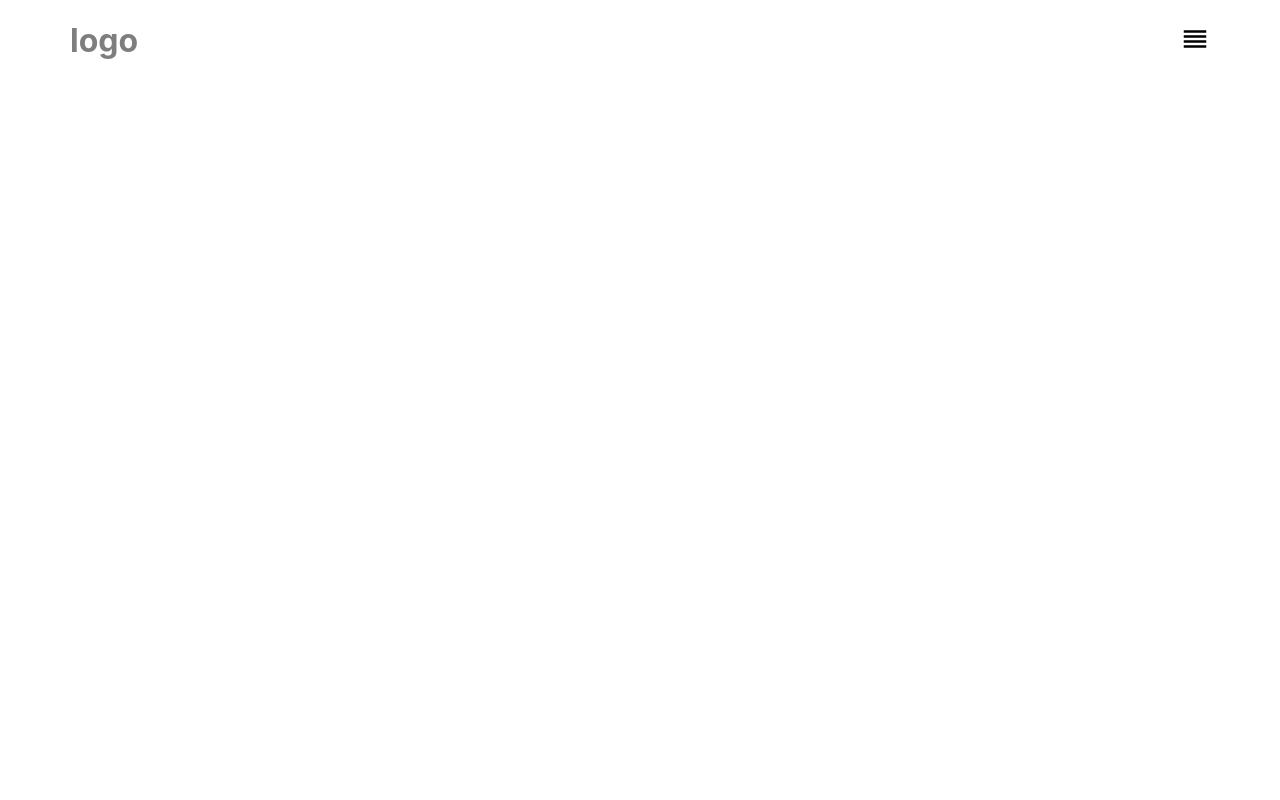
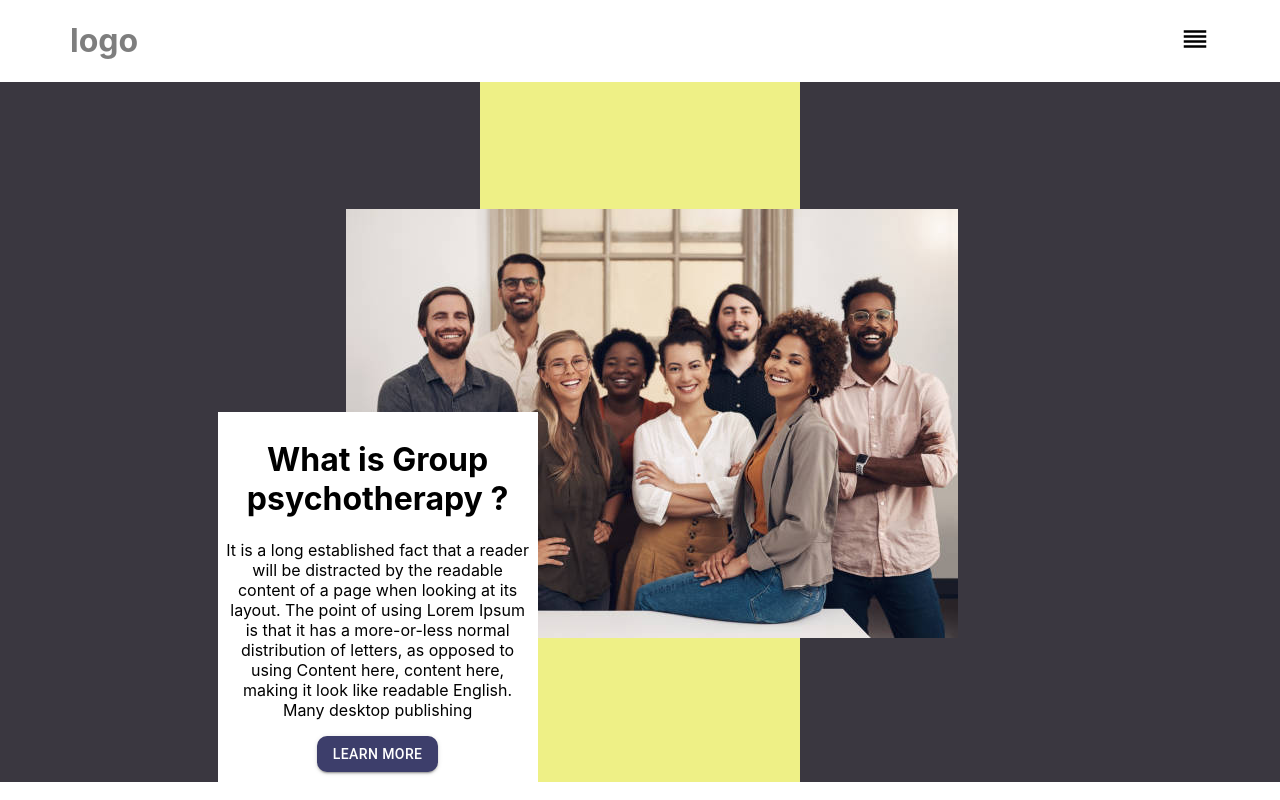
Before and after one commit to sachinrao-dev/react-css-mui, a React (Create React App) app: page / in a window 1280 px wide. Built offline with nearby package versions, Linux system fonts and the light colour scheme.

Commit message:
green compoenent

```diff
--- a/src/App.js
+++ b/src/App.js
@@ -1,10 +1,12 @@
 import React from "react";
 import Header from "./component/UI/Header";
+import GreenPanel from "./component/UI/GreenPanel";
 
 function App() {
   return (
     <div>
       <Header />
+      <GreenPanel />
     </div>
   );
 }
--- /dev/null
+++ b/src/component/UI/GreenPanel.js
@@ -0,0 +1,32 @@
+import React from "react";
+import Button from "@mui/material/Button";
+import useStyle from "../style/GreenPanelStyle";
+import GropuImage from "../asset/groupimage.jpg";
+
+function GreenPanel() {
+  const classes = useStyle();
+  return (
+    <div className={classes.greenPanelContainer}>
+      <div className={classes.pinkContainer}>
+        <div className={classes.groupImage}>
+          <img src={GropuImage} alt="" />
+        </div>
+      </div>
+      <div className={classes.textPara}>
+        <div className={classes.text}>
+          <h1>What is Group psychotherapy ?</h1>
+          <p>
+            It is a long established fact that a reader will be distracted by
+            the readable content of a page when looking at its layout. The point
+            of using Lorem Ipsum is that it has a more-or-less normal
+            distribution of letters, as opposed to using Content here, content
+            here, making it look like readable English. Many desktop publishing
+          </p>
+          <Button variant="contained">Learn More</Button>
+        </div>
+      </div>
+    </div>
+  );
+}
+
+export default GreenPanel;
--- /dev/null
+++ b/src/component/style/GreenPanelStyle.js
@@ -0,0 +1,41 @@
+import { makeStyles } from "@mui/styles";
+
+const useStyle = makeStyles({
+  greenPanelContainer: {
+    width: "100%",
+    height: "700px",
+    background: "#3a3740",
+    position: "relative",
+  },
+  pinkContainer: {
+    display: "block",
+    background: "#eef086",
+    justifyContent: "center",
+    margin: "0 auto",
+    width: "25%",
+    height: "100%",
+  },
+  groupImage: {
+    position: "absolute",
+    left: "27%",
+    bottom: "20%",
+  },
+  textPara: {
+    height: "370px",
+    width: "25%",
+    background: "#fff",
+    position: "absolute",
+    bottom: "0%",
+    left: "17%",
+  },
+  text: {
+    padding: "7px",
+    textAlign: "center",
+    "& button": {
+      background: "#3d3e6b",
+      borderRadius: "10px",
+    },
+  },
+});
+
+export default useStyle;
--- a/src/index.css
+++ b/src/index.css
@@ -1,7 +1,5 @@
 body {
   margin: 0;
-  height: 100vh;
-  width: 100vw;
   font-family: -apple-system, BlinkMacSystemFont, 'Segoe UI', 'Roboto', 'Oxygen',
     'Ubuntu', 'Cantarell', 'Fira Sans', 'Droid Sans', 'Helvetica Neue',
     sans-serif;
```
Also changed, not shown: src/component/asset/groupimage.jpg (added).
